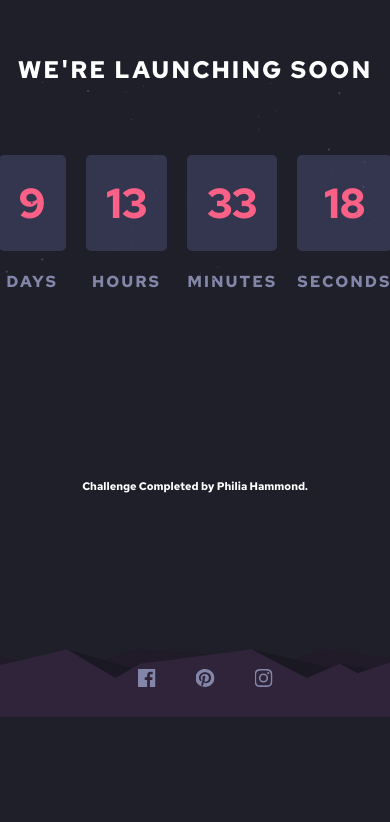
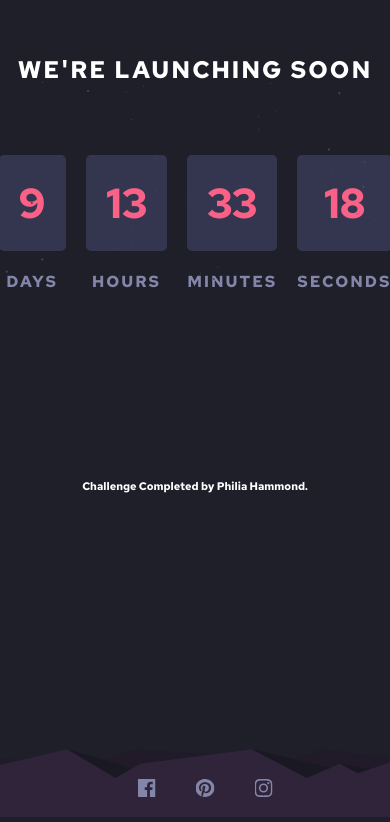
Before and after one commit to gogurlbaby/launch-countdown-timer, a plain HTML site: page index.html in a window 390 px wide. Shown: the part 112-934 px from the top of the page. Before the commit the page ends 844 px from the top, so only its background shows below. Drawn offline with Linux system fonts and the light colour scheme.

Commit message:
social icons responsiveness

```diff
--- a/style.css
+++ b/style.css
@@ -104,6 +104,14 @@ ul {
     .stars, .pattern-hills{
         width: 500px;
     }
+
+    .pattern-hills {
+        bottom: -100px;
+    }
+
+    .social-icons {
+        bottom: -80px;
+    }
 }
 
 @media (min-width: 1440px) {
```
